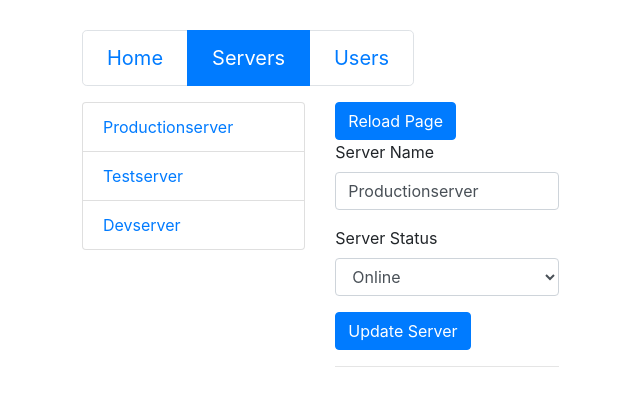
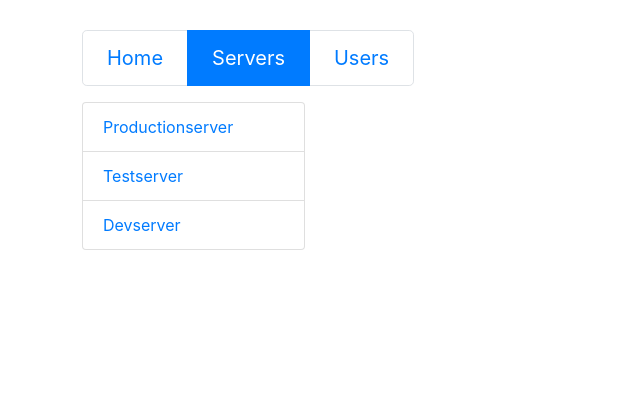
Before and after one commit to ddeveloper72/Angular-Routing, an Angular app: page /servers in a window 1280 px wide. Shown: the top 406 px of the page, without its empty margins (3-643 px from the left). Built offline with nearby package versions, Linux system fonts and the light colour scheme.

Commit message:
Created a router outlet to demonstrate a chiled rout for the servers component.

```diff
--- a/src/app/servers/servers.component.html
+++ b/src/app/servers/servers.component.html
@@ -13,9 +13,10 @@
     </div>
   </div>
   <div class="col-sm-12 col-md-4">
-    <button class="btn btn-primary" (click)="onReload()">Reload Page</button>
+    <router-outlet></router-outlet>
+    <!-- <button class="btn btn-primary" (click)="onReload()">Reload Page</button>
     <app-edit-server></app-edit-server>
-    <hr>
+    <hr> -->
     <!-- <app-server></app-server> -->
   </div>
 </div>
```
